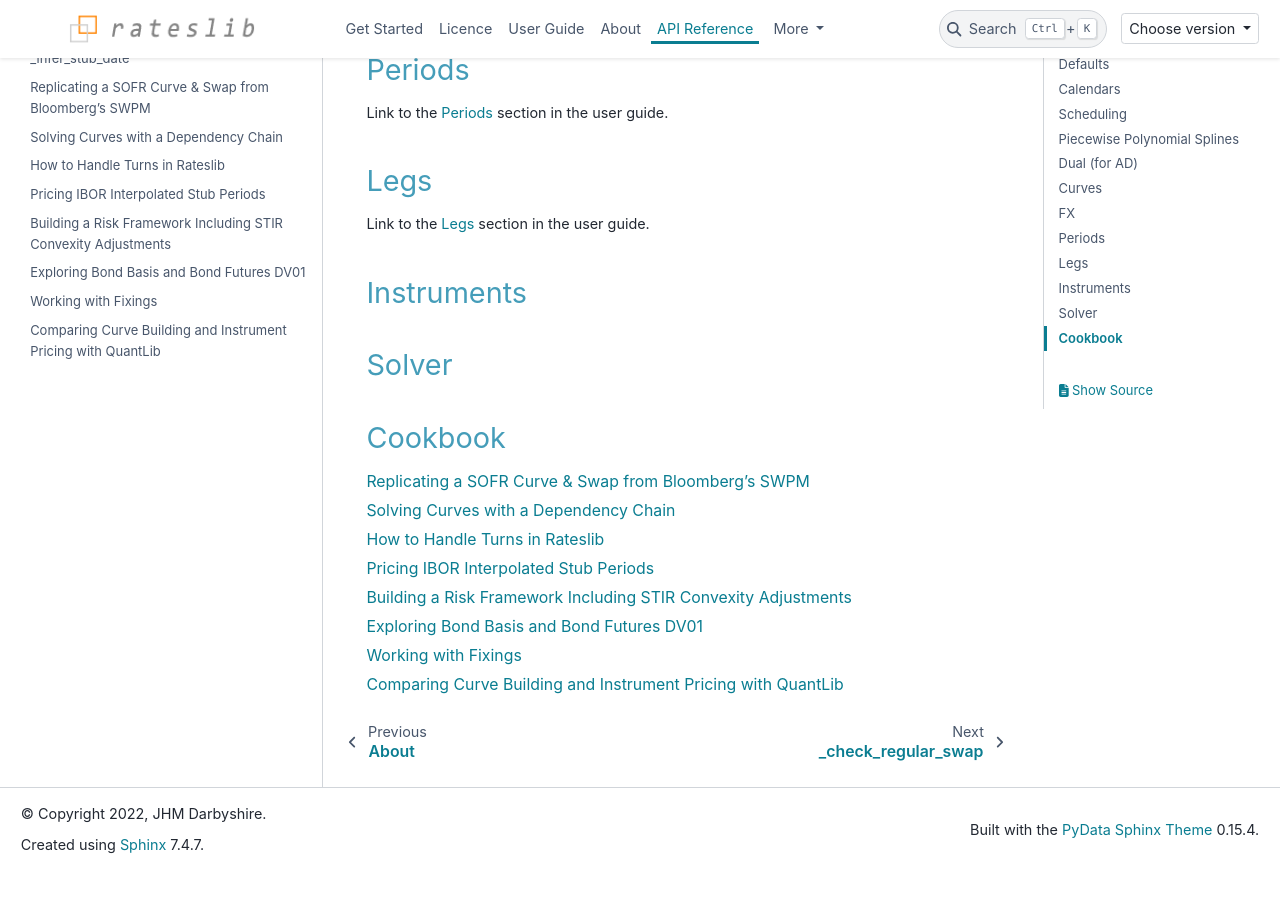
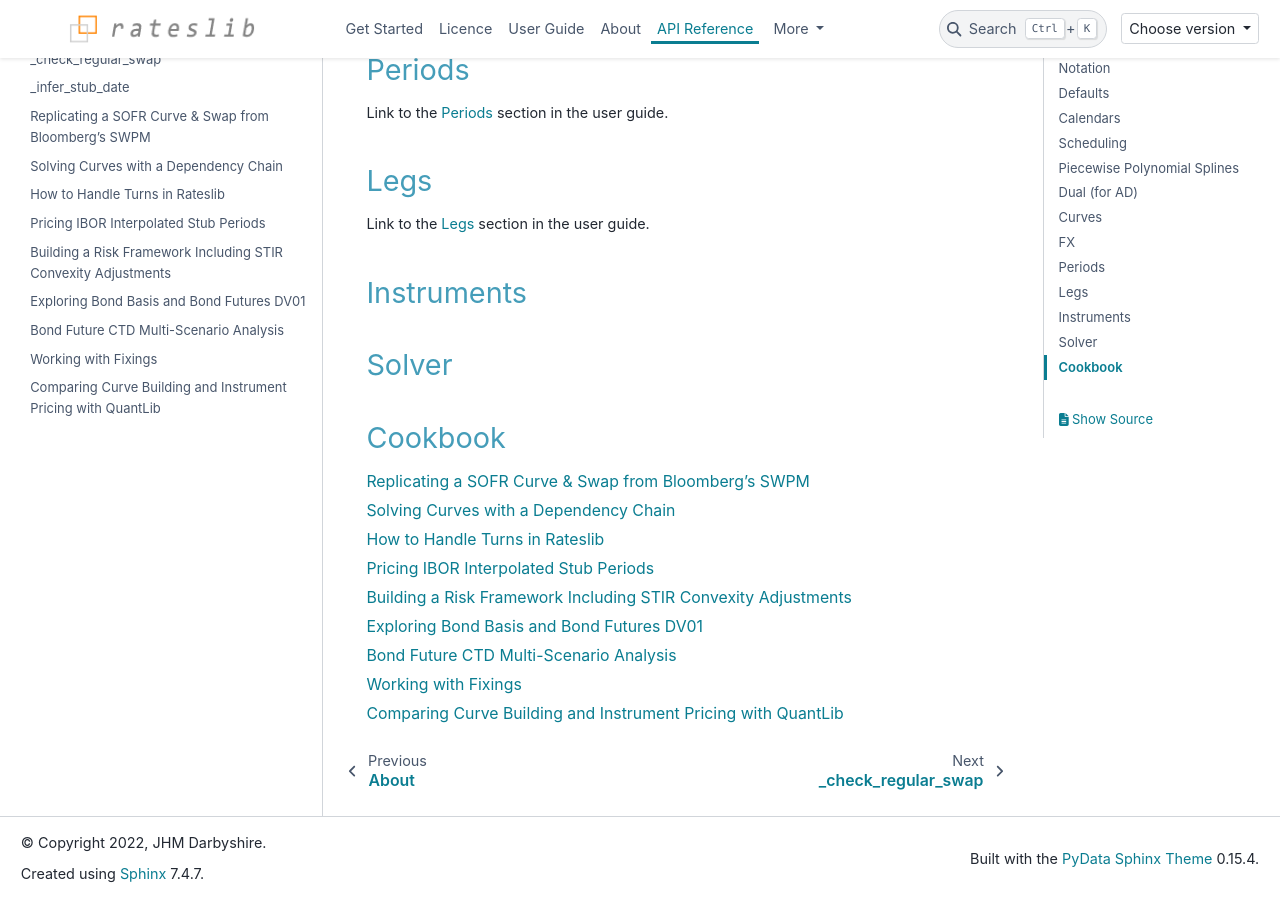
Before and after one commit to attack68/rateslib, a Sphinx documentation site: the page built from docs/source/i_api.rst, in a window 1280 px wide and 900 px high, scrolled down 1555 px. Built offline with Sphinx 7.4.7 and the PyData theme 0.15.4, drawn with Linux system fonts in a browser that asks for light colours; comment, search, counter and statistics services are not loaded; before the commit the page ends 2426 px from its top, so only the background shows below that; part of the change alters nothing that is shown.

Commit message:
DOC: minor

```diff
--- a/docs/source/i_api.rst
+++ b/docs/source/i_api.rst
@@ -274,5 +274,6 @@ Cookbook
     z_stubs.rst
     z_convexityrisk.rst
     z_bondbasis.rst
+    z_bondctd.rst
     z_fixings.rst
     z_quantlib.rst
--- /dev/null
+++ b/docs/source/z_bondctd.rst
@@ -0,0 +1,68 @@
+.. _bondctd-doc:
+
+.. ipython:: python
+   :suppress:
+
+   from rateslib.curves import *
+   from rateslib.instruments import *
+   import matplotlib.pyplot as plt
+   from datetime import datetime as dt
+   import numpy as np
+   from pandas import DataFrame, option_context
+
+Bond Future CTD Multi-Scenario Analysis
+********************************************
+
+In late 2023 CTD analysis of the US 30Y Treasury Bond Future was worth exploring because
+quickly rising yields led to multiple changes in the CTD bond.
+
+This page will demonstrate how one might use *rateslib* to perform some of this analysis.
+
+First we need to configure all of the *Instruments* and their prices. This is shown statically below.
+
+.. ipython:: python
+
+   data = DataFrame(
+       data= [
+           [FixedRateBond(dt(2022, 1, 1), dt(2039, 8, 15), fixed_rate=4.5, spec="ust", curves="bcurve"), 98.6641],
+           [FixedRateBond(dt(2022, 1, 1), dt(2040, 2, 15), fixed_rate=4.625, spec="ust", curves="bcurve"), 99.8203],
+           [FixedRateBond(dt(2022, 1, 1), dt(2041, 2, 15), fixed_rate=4.75, spec="ust", curves="bcurve"), 100.7734],
+           [FixedRateBond(dt(2022, 1, 1), dt(2040, 5, 15), fixed_rate=4.375, spec="ust", curves="bcurve"), 96.6953],
+           [FixedRateBond(dt(2022, 1, 1), dt(2039, 11, 15), fixed_rate=4.375, spec="ust", curves="bcurve"), 97.0781],
+           [FixedRateBond(dt(2022, 1, 1), dt(2040, 11, 15), fixed_rate=4.25, spec="ust", curves="bcurve"), 94.8516],
+           [FixedRateBond(dt(2022, 1, 1), dt(2039, 5, 15), fixed_rate=4.25, spec="ust", curves="bcurve"), 96.0469],
+           [FixedRateBond(dt(2022, 1, 1), dt(2041, 5, 15), fixed_rate=4.375, spec="ust", curves="bcurve"), 96.1250],
+           [FixedRateBond(dt(2022, 1, 1), dt(2040, 8, 15), fixed_rate=3.875, spec="ust", curves="bcurve"), 90.5938],
+           [FixedRateBond(dt(2022, 1, 1), dt(2042, 11, 15), fixed_rate=4.00, spec="ust", curves="bcurve"), 90.4766],
+           [FixedRateBond(dt(2022, 1, 1), dt(2043, 2, 15), fixed_rate=3.875, spec="ust", curves="bcurve"), 88.7656],
+           [FixedRateBond(dt(2022, 1, 1), dt(2043, 8, 15), fixed_rate=4.375, spec="ust", curves="bcurve"),  95.0703],
+           [FixedRateBond(dt(2022, 1, 1), dt(2042, 8, 15), fixed_rate=3.375, spec="ust", curves="bcurve"), 82.7188],
+           [FixedRateBond(dt(2022, 1, 1), dt(2041, 8, 15), fixed_rate=3.75, spec="ust", curves="bcurve"), 88.4766],
+           [FixedRateBond(dt(2022, 1, 1), dt(2042, 5, 15), fixed_rate=3.25, spec="ust", curves="bcurve"), 81.3828],
+           [FixedRateBond(dt(2022, 1, 1), dt(2039, 2, 15), fixed_rate=3.50, spec="ust", curves="bcurve"), 88.1406],
+       ],
+       columns=["bonds", "prices"],
+   )
+   usz3 = BondFuture(  # Construct the BondFuture Instrument
+       coupon=6.0,
+       delivery=(dt(2023, 12, 1), dt(2023, 12, 29)),
+       basket=data["bonds"],
+       nominal=100e3,
+       calendar="nyc",
+       currency="usd",
+       calc_mode="ust_long",
+   )
+   dlv = usz3.dlv(  # Analyse the deliverables as of the current prices
+       future_price=115.9688,
+       prices=data["prices"],
+       settlement=dt(2023, 11, 22),
+       repo_rate=5.413,
+       convention="act360",
+   )
+   with option_context("display.float_format", lambda x: '%.6f' % x):
+       print(dlv)
+
+Compared with the Bloomberg read out for the same data:
+
+.. image:: _static/usz3dlv.png
+  :alt: Bloomberg DLV function
```
Also changed, not shown: docs/source/_static/usz3ctd.png (added), docs/source/_static/usz3dlv.png (added).
